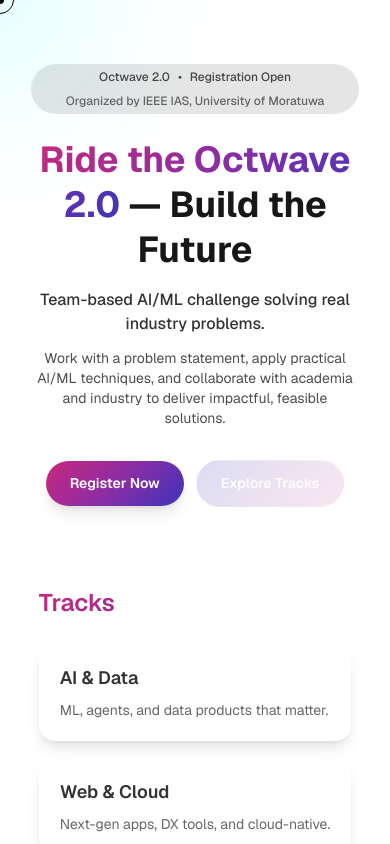
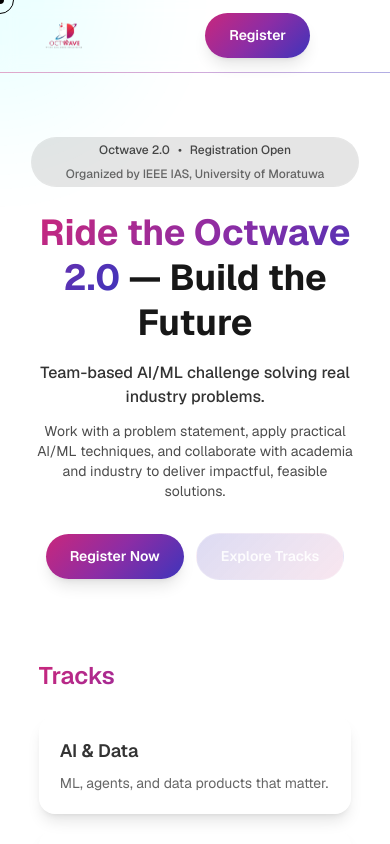
Before and after one commit to renulucshmi/Octwave-2.0, a Next.js app: page / in a window 390 px wide. Shown: the top 844 px of the page. Built offline with nearby package versions, Linux system fonts and the light colour scheme.

Commit message:
feat: add Navbar component with responsive design and scroll effects

```diff
--- a/src/app/layout.tsx
+++ b/src/app/layout.tsx
@@ -1,6 +1,7 @@
 import type { Metadata } from "next";
 import { Geist, Geist_Mono } from "next/font/google";
 import "./globals.css";
+import Navbar from "@/components/Navbar";
 
 const geistSans = Geist({
   variable: "--font-geist-sans",
@@ -28,6 +29,7 @@
       <body
         className={`${geistSans.variable} ${geistMono.variable} antialiased`}
       >
+        <Navbar />
         {children}
       </body>
     </html>
--- /dev/null
+++ b/src/components/Navbar.tsx
@@ -0,0 +1,92 @@
+"use client";
+
+import Image from "next/image";
+import Link from "next/link";
+import { useState, useEffect } from "react";
+
+export default function Navbar() {
+  const [open, setOpen] = useState(false);
+  const [scrolled, setScrolled] = useState(false);
+
+  useEffect(() => {
+    const onScroll = () => setScrolled(window.scrollY > 4);
+    onScroll();
+    window.addEventListener("scroll", onScroll, { passive: true });
+    return () => window.removeEventListener("scroll", onScroll);
+  }, []);
+
+  return (
+    <header
+      className={`sticky top-0 z-50 transition-all ${
+        scrolled ? "backdrop-blur-md" : "backdrop-blur-sm"
+      }`}
+    >
+      <div className="section">
+        <nav className="flex items-center justify-between gap-4 py-3">
+          {/* Left: Logo + wordmark (simple, no extra styling) */}
+          <Link href="/" className="flex items-center gap-3">
+            <Image
+              src="/logo.png"
+              alt="Octwave logo"
+              width={64}
+              height={64}
+              priority
+              className="object-contain"
+            />
+            <span className="hidden sm:block text-xl font-semibold tracking-wide text-white">
+              OCTWAVE
+            </span>
+          </Link>
+
+          {/* Right: Register button + mobile menu toggle */}
+          <div className="flex items-center gap-2">
+            <Link href="/register" className="btn-primary">
+              Register
+            </Link>
+
+            <button
+              aria-label="Toggle menu"
+              className="md:hidden inline-flex h-10 w-10 items-center justify-center rounded-lg border border-white/15 bg-white/5 text-white hover:bg-white/10"
+              onClick={() => setOpen((v) => !v)}
+            >
+              <svg
+                xmlns="http://www.w3.org/2000/svg"
+                viewBox="0 0 24 24"
+                fill="none"
+                stroke="currentColor"
+                strokeWidth="2"
+                className="size-5"
+              >
+                {open ? (
+                  <path d="M6 18L18 6M6 6l12 12" />
+                ) : (
+                  <>
+                    <path d="M3 6h18" />
+                    <path d="M3 12h18" />
+                    <path d="M3 18h18" />
+                  </>
+                )}
+              </svg>
+            </button>
+          </div>
+        </nav>
+
+        {/* Mobile drawer (only Register link required) */}
+        {open && (
+          <div className="md:hidden pb-3 px-2">
+            <Link
+              href="/register"
+              className="block w-full text-center btn-ghost"
+              onClick={() => setOpen(false)}
+            >
+              Register
+            </Link>
+          </div>
+        )}
+      </div>
+
+      {/* thin border gradient underline */}
+      <div className="h-px octwave-gradient-bg opacity-40" />
+    </header>
+  );
+}
```
Also changed, not shown: public/IAS Chapter Logo UOM.png (added), public/logo.png (added).
